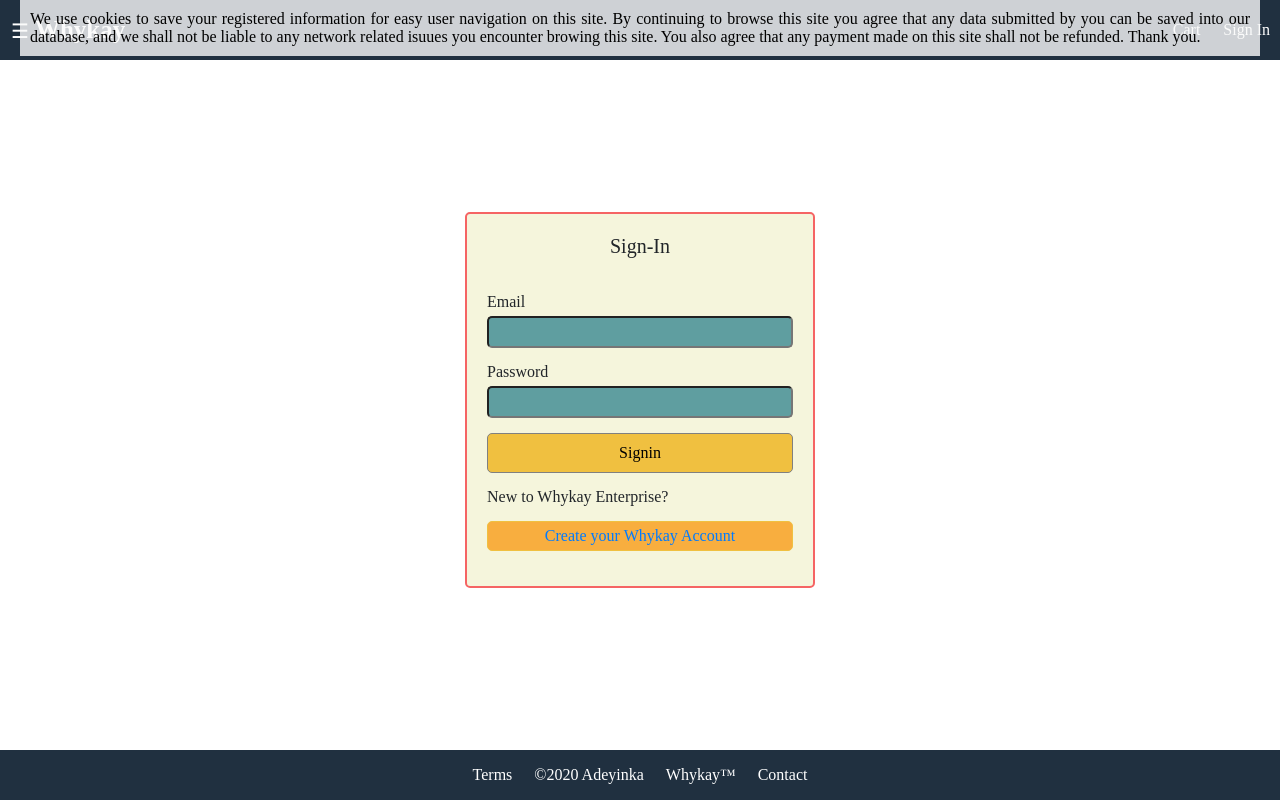
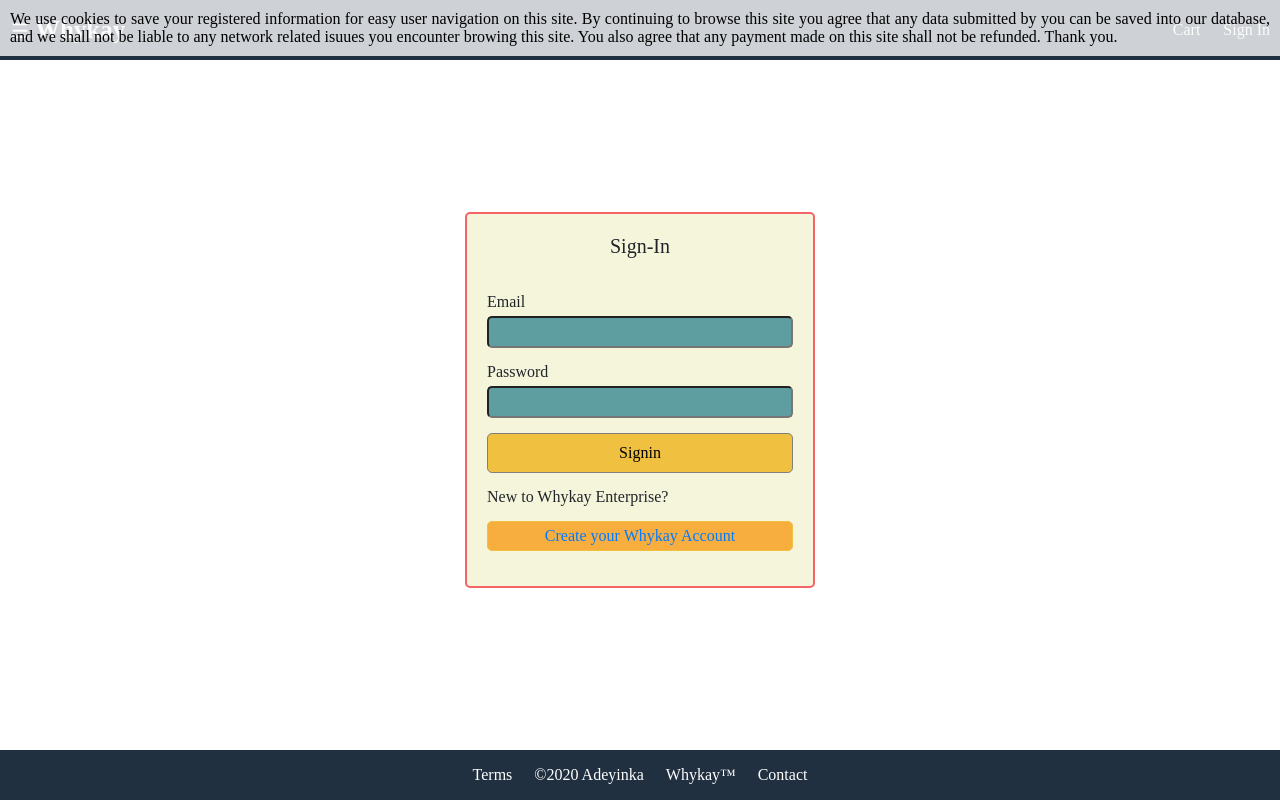
Before and after one commit to mujeebwakeel/react_dev, a React (Create React App) app in the folder frontend/: page /signin in a window 1280 px wide. Both pictures are taken after a click on the element "Terms". Built offline with nearby package versions, Linux system fonts and the light colour scheme.

Commit message:
Terms and contact

```diff
--- a/frontend/src/App.js
+++ b/frontend/src/App.js
@@ -122,16 +122,13 @@
         		</aside>
 
 				<div  className="terms">
-					<div className="inner-terms">We use cookies to save your registered information for easy user navigation on this site. By continuing to browse this site you agree that any data submitted by you can be saved into our database,
-						and we shall not be liable to any network related isuues you encounter browing this site. You also agree
-						that any payment made on this site shall not be refunded. Thank you.
-					</div>
+					We use cookies to save your registered information for easy user navigation on this site. By continuing to browse this site you agree that any data submitted by you can be saved into our database,
+					and we shall not be liable to any network related isuues you encounter browing this site. You also agree
+					that any payment made on this site shall not be refunded. Thank you.
 				</div>
 
 				<div className="contact">
-						<div className="inner-contact">
 						  	You can reach us via <a href="mailto:wakeelmujeeb@yahoo.com?subject=Whykay%20Concept">wakeelmujeeb@yahoo.com</a>
-						</div>
 				</div>
 
         		<footer className="footer">
--- a/frontend/src/index.css
+++ b/frontend/src/index.css
@@ -96,30 +96,21 @@
 	position: fixed;
 	width: 100%;
 	color: #000000;
-	padding: 0 2rem;
+	padding: 1rem;
+	background-color: rgba(250, 250, 250, .8);
 	display: none;
 	text-align: justify;
-}
-
-.inner-terms {
-	background-color: rgba(250, 250, 250, .8);
-	padding: 1rem;
 }
 
 .contact {
 	position: fixed;
 	width: 100%;
 	color: #000000;
-	padding: 0 2rem;
+	padding: 1rem;
+	background-color: rgba(250, 250, 250, .8);
 	display: none;
 	text-align: center;
 }
-
-.inner-contact {
-	background-color: rgba(250, 250, 250, .8);
-	padding: 1rem;
-}
-
 
 .main .content {
 	height: 100%;
--- a/package.json
+++ b/package.json
@@ -29,7 +29,7 @@
     "start": "npm run build && node ./build/server",
     "build": "npm run clean && npm run babel-build",
     "babel-build": "babel -d ./build ./backend -s",
-    "clean": "rm -rf ./build && mkdir build",
+    "clean": "mkdir build",
     "heroku-postbuild": "cd frontend && npm install && npm run build"
   },
   "author": "",
```
